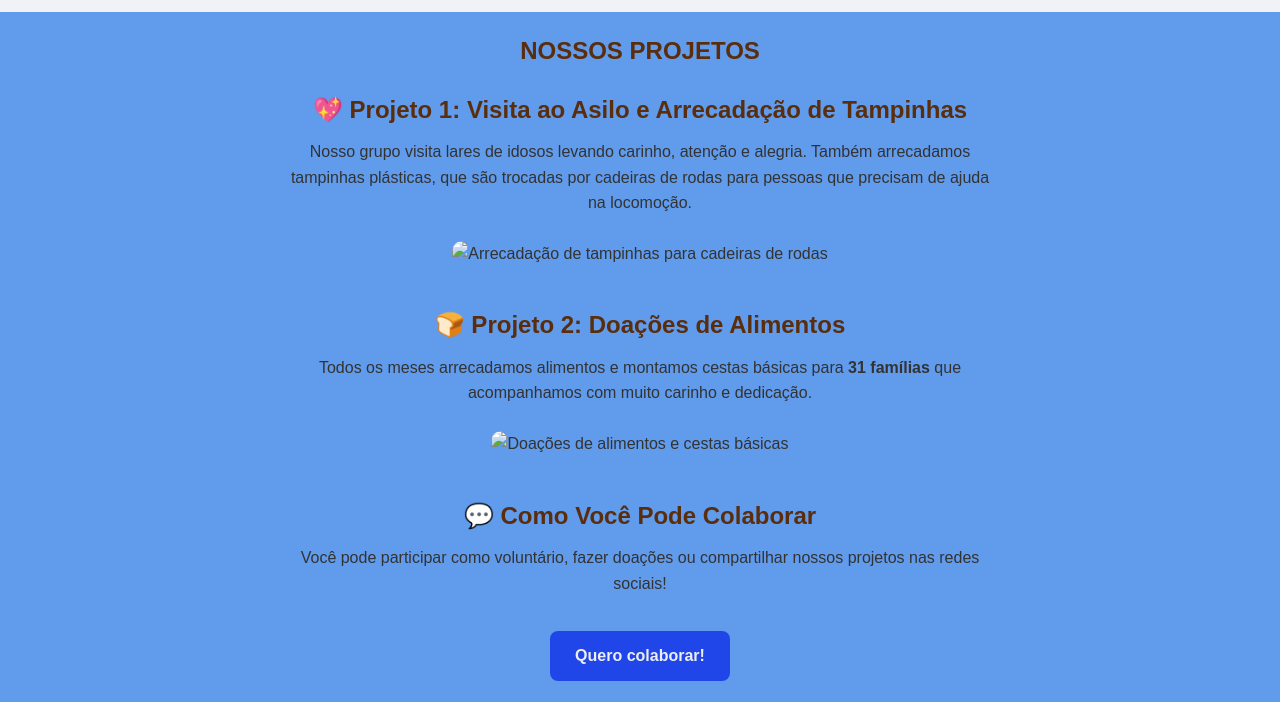
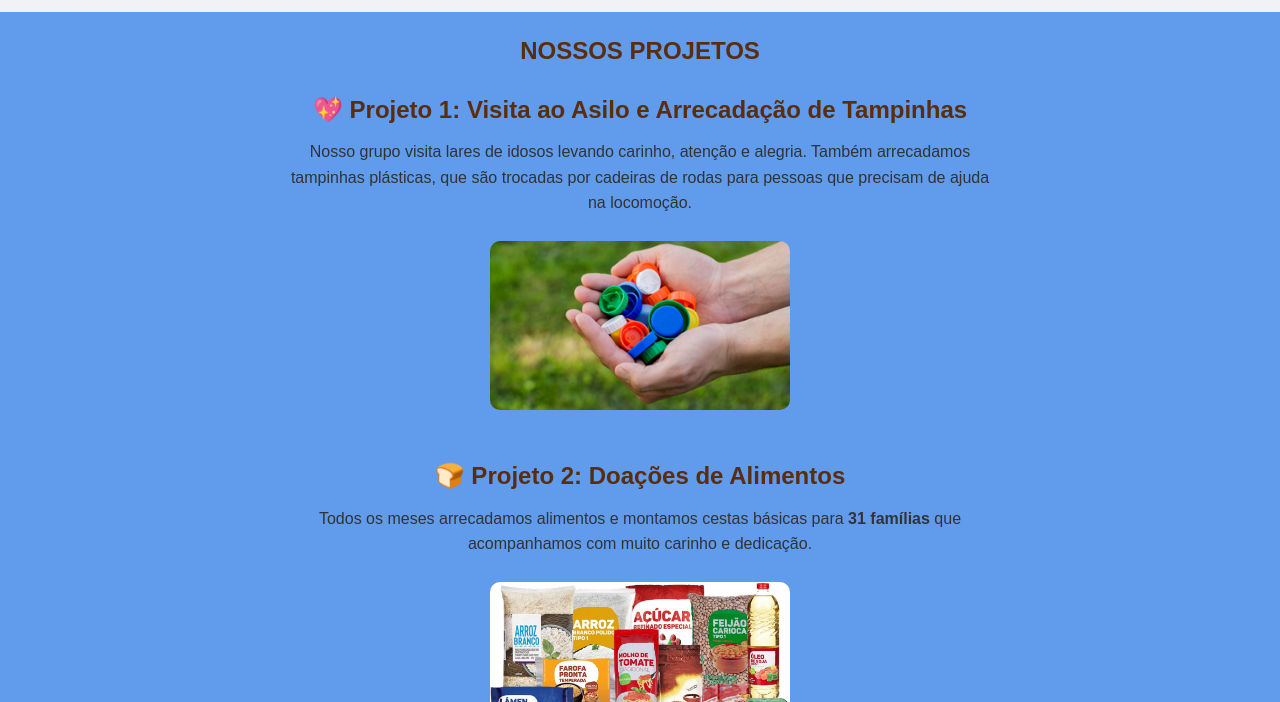
Before and after one commit to Nathalybonfim/ONG-CasadeMaria, a plain HTML site: page projetos.html in a window 1280 px wide. Shown: the part 98-800 px from the top of the page. Drawn offline with Linux system fonts and the light colour scheme.

Commit message:
Update projetos.html
Corrigindo caminhos das imagens no projetos.html

```diff
--- a/projetos.html
+++ b/projetos.html
@@ -98,14 +98,14 @@
       <p>Nosso grupo visita lares de idosos levando carinho, atenção e alegria.
          Também arrecadamos tampinhas plásticas, que são trocadas por cadeiras de rodas
          para pessoas que precisam de ajuda na locomoção.</p>
-      <img src="assets/images/tampinhas.png" alt="Arrecadação de tampinhas para cadeiras de rodas" width="300">
+      <img src="imagens/tampinhas.png" alt="Arrecadação de tampinhas para cadeiras de rodas" width="300">
     </section>
 
     <section>
       <h2>🍞 Projeto 2: Doações de Alimentos</h2>
       <p>Todos os meses arrecadamos alimentos e montamos cestas básicas para
          <strong>31 famílias</strong> que acompanhamos com muito carinho e dedicação.</p>
-      <img src="assets/images/cestabasica.jpg" alt="Doações de alimentos e cestas básicas" width="300">
+      <img src="imagens/cestabasica.jpg" alt="Doações de alimentos e cestas básicas" width="300">
     </section>
 
     <section>
```
